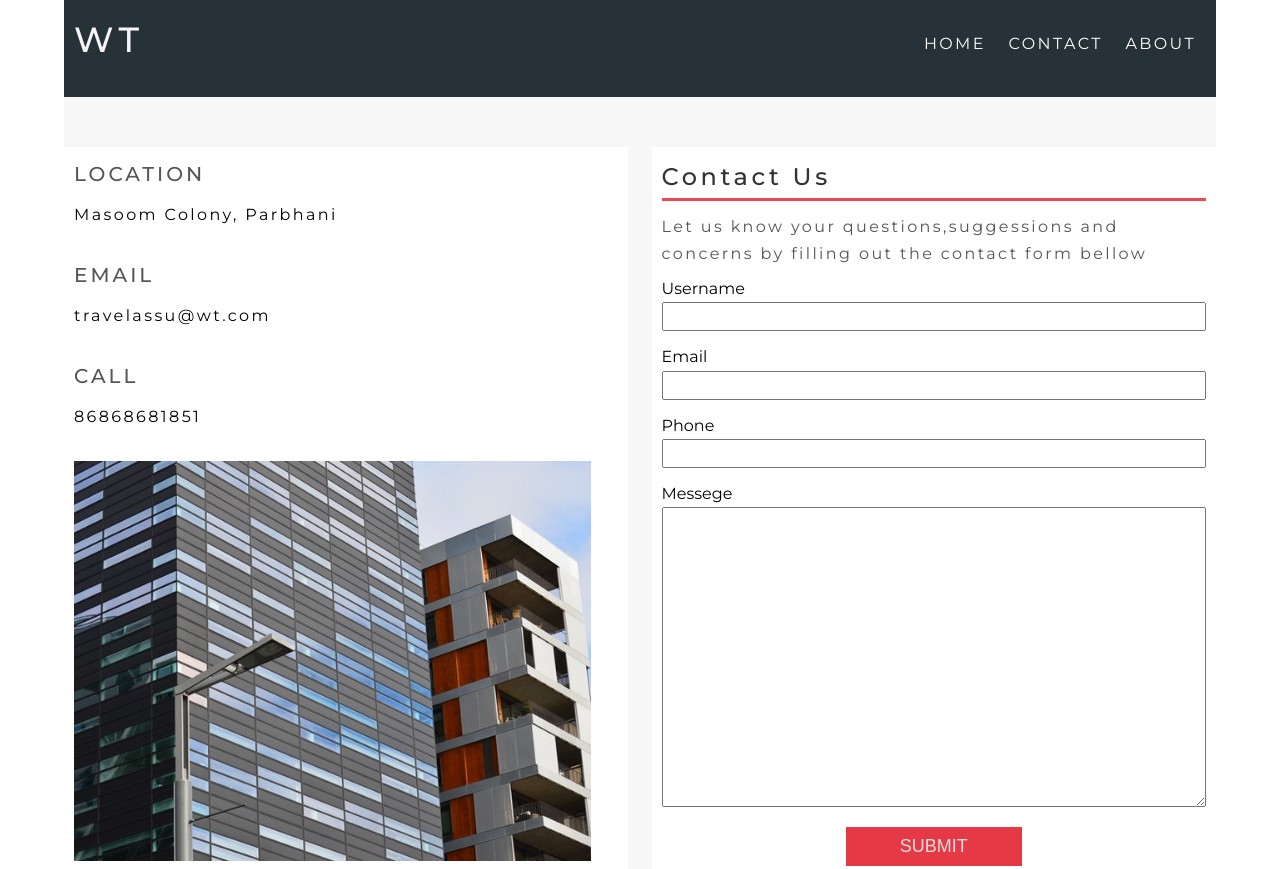
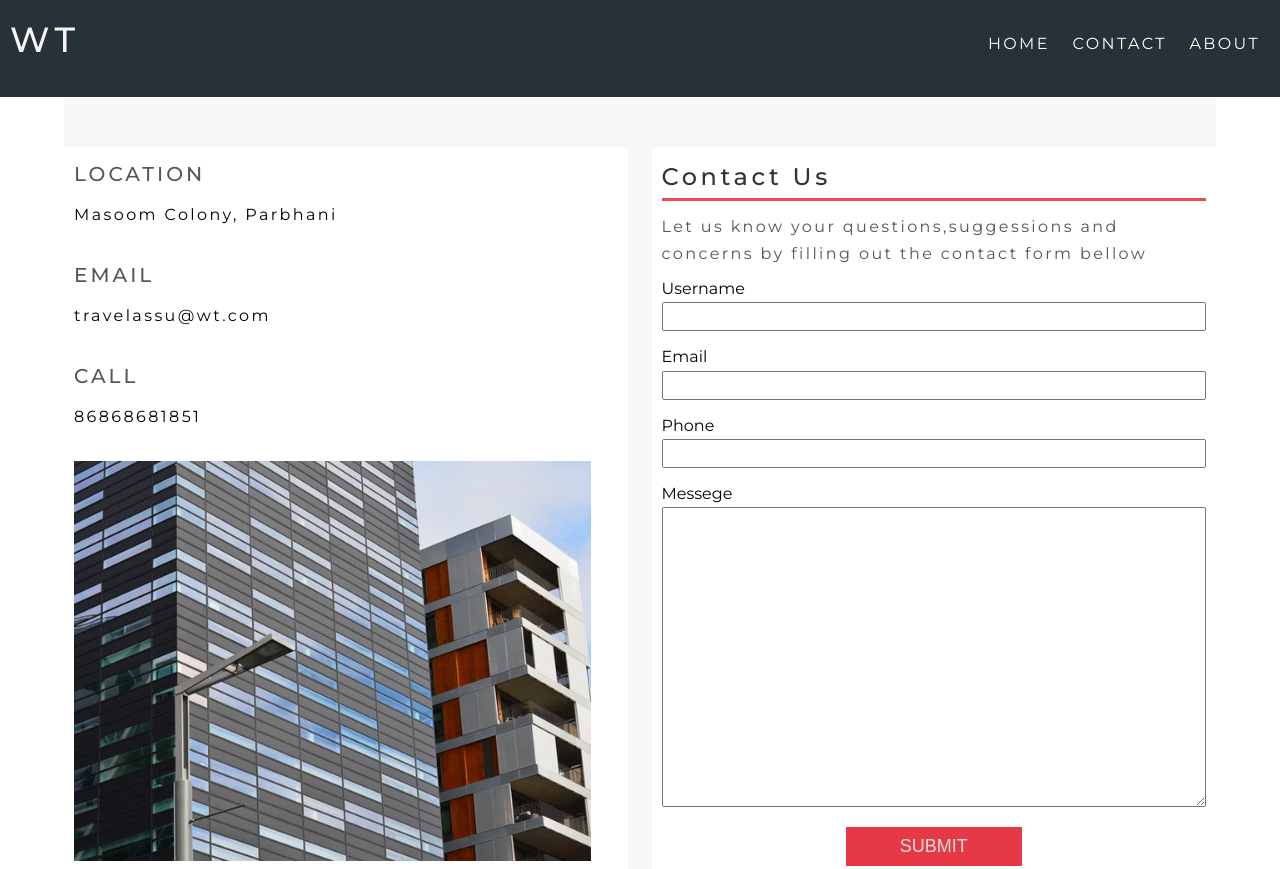
Before and after one commit to asim-az/TravelWebsite, a plain HTML site: page contact.html in a window 1280 px wide. Shown: the top 869 px of the page. Drawn offline with Linux system fonts and the light colour scheme.

Commit message:
finalizing

```diff
--- a/contact.html
+++ b/contact.html
@@ -10,8 +10,7 @@
 </head>
 
 <body>
-  <div class="container">
-        <nav class="navbar bg-dark">
+   <nav class="navbar bg-dark">
             <h1 class="logo text-light">WT</h1>
             <ul class="navbar-items">
                 <li class="navbar-item"><a href="./index.html">Home</a></li>
@@ -19,8 +18,6 @@
                 <li class="navbar-item"><a href="./about.html">About</a></li>
             </ul>
         </nav>
-     </div>
-
  <div class="container">
   <section class="contact-form">
       <div class="form-wrapper">
```
Also changed, not shown: about.html (+1 -3 lines).
